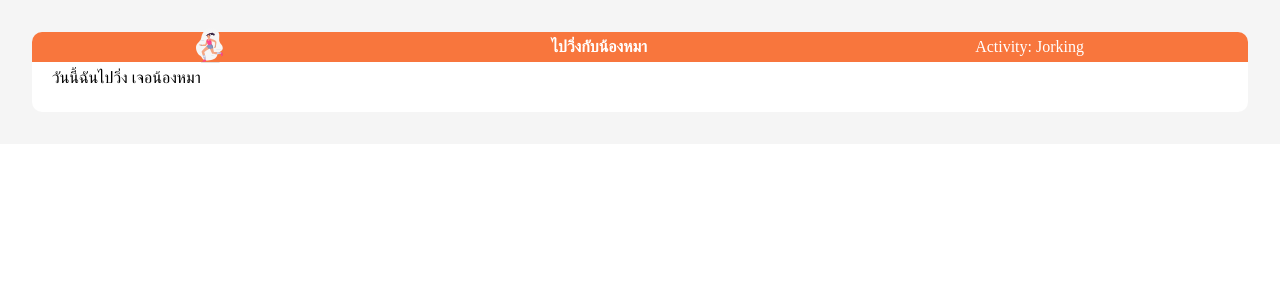
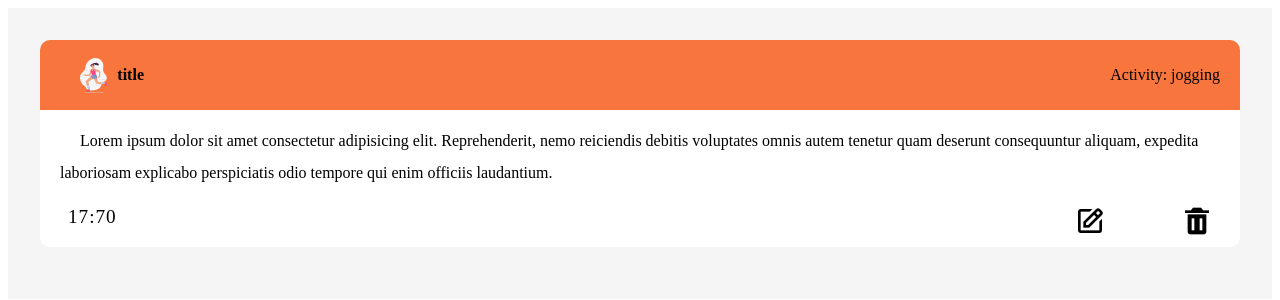
Before and after one commit to dDoraemoNb/finalProject.github.io, a React (Vite) app: page / in a window 1280 px wide. Shown: the top 300 px of the page. Built offline with nearby package versions, Linux system fonts and the light colour scheme.

Commit message:
add edit and delete btn

```diff
--- a/index.html
+++ b/index.html
@@ -3,6 +3,7 @@
   <head>
     <meta charset="UTF-8" />
     <link rel="icon" type="image/svg+xml" href="/vite.svg" />
+    <link href='https://unpkg.com/boxicons@2.1.2/css/boxicons.min.css' rel='stylesheet'>
     <meta name="viewport" content="width=device-width, initial-scale=1.0" />
     <title>Vite + React</title>
   </head>
--- a/src/Components/ActivitiesList/ActivitiesList.css
+++ b/src/Components/ActivitiesList/ActivitiesList.css
@@ -1,9 +1,16 @@
-* {
-    margin: 0;
-    padding: 0;
-    box-sizing: border-box;
-    display: center;
+.title{
+    display: flex;
+    align-items: center;
+    gap: 10px;
 
+    padding: 20px;
+    display: flex;
+    justify-content: space-between;
+    background-color: #F8763D;
+    height: 30px;
+    border-top-left-radius: 10px;
+    border-top-right-radius: 10px;
+    align-items: center;
 }
 
 .activities-list {
@@ -11,14 +18,15 @@
     align-items: center;
 }
 
-img {
+.title img {
     height: 35px;
     align-items: left;
 }
 
 .activities-title {
+    padding: 20px;
     display: flex;
-    justify-content: space-around;
+    justify-content: space-between;
     background-color: #F8763D;
     height: 30px;
     border-top-left-radius: 10px;
@@ -26,23 +34,91 @@ img {
     align-items: center;
 }
 
-h4.activities-list-title {
+.activities-list-title h4 {
     color: white;
     align-items: left;
 }
 
-p.activity-type {
+.activity-type p {
     color: white;
     align-items: right;
+    font-size: 1em;
 }
 
 .activities-description {
-    display: flex-start;
-    height: 50px;
+    display: block;
+    min-height: 50px;
+    max-width: 100%;
     background-color: white;
     border-bottom-left-radius: 10px;
     border-bottom-right-radius: 10px;
-    align-items: center;
     text-indent: 20px;
     line-height: 2;
 }
+
+.activities-description p {
+    margin: 0;
+    padding: 15px 20px 0px 20px;
+}
+
+.activities-list-form {
+    margin-bottom: 20px;
+}
+
+.activities-description .bx {
+    font-size: 2rem;
+
+    padding-right: 10px;
+    color: black;
+}
+
+/* Footer*/
+.activities-footer {
+    color: black;
+    margin: 0 auto;
+    padding-bottom: .125rem;
+    width: 100%;
+}
+
+.activities-footer ul {
+    list-style: none;
+    display: flex;
+    flex: row wrap;
+    justify-content: flex-end;
+    padding-left: 0;
+}
+
+.activities-footer li:first-child {
+    margin-right: auto;
+}
+
+.activities-footer li+li {
+    margin-left: .5rem;
+}
+
+.activities-footer li {
+    color: black;
+    font-size: 1.2rem;
+    height: 1.5rem;
+    letter-spacing: 1px;
+    line-height: 1.5rem;
+    text-align: center;
+    text-transform: uppercase;
+    position: relative;
+    white-space: nowrap;
+
+    /* & a {
+        color: lighten(#333, 40%);
+    } */
+}
+
+.description-btn {
+    margin-right: 1rem;
+    color: black;
+}
+
+.activities-list-description {
+
+    border-radius: 3px;
+    padding: 0 .5rem;
+}
--- a/src/Components/ActivitiesList/ActivitiesList.jsx
+++ b/src/Components/ActivitiesList/ActivitiesList.jsx
@@ -4,27 +4,44 @@ import './ActivitiesList.css';
 
 export const ActivitiesList = () => {
     return (
-        <div class="activities-list">
-            <div class="activities-list-form">
-                <div class="activities-title">
+        <div className="activities-list-form">
+            <div className="activities-title">
+                <div className='title'>
+                    <img src="/public/activities_images/010.svg" />
                     <div>
-                    <img src='/public/activities_images/010.svg' />
-                    </div><div>
-                    <h4 class="activities-list-title">
-                        ไปวิ่งกับน้องหมา
+                        <h4 className="activities-list-title">
+                            title
                         </h4>
                     </div>
+                </div>
                 <div>
-                    <p class="activity-type">Activity: Jorking</p>
+                    <p className="activity-type">Activity: jogging</p>
                 </div>
             </div>
-                <div class="activities-description">
-                    <p class="activities-list-description">
-                        วันนี้ฉันไปวิ่ง เจอน้องหมา
+            <div className="activities-description">
+
+                <p className="activities-list-description">
+                    Lorem ipsum dolor sit amet consectetur adipisicing elit. Reprehenderit, nemo reiciendis debitis voluptates omnis autem tenetur quam deserunt consequuntur aliquam, expedita laboriosam explicabo perspiciatis odio tempore qui enim officiis laudantium.
                 </p>
+                <div class="activities-footer">
+                <ul>
+                    <li class='activities-list-description'>17:70</li>
+                    <li class='description-btn'><a href="#"><i class='bx bx-edit'></i></a></li>
+                    <li class='description-btn'><a href="#"><i class='bx bxs-trash' ></i></a></li>
+                </ul>
             </div>
             </div>
+
+            {/* <div class="activities-footer">
+                <ul>
+                    <li class='activities-list-description'>17:70</li>
+                    <li class='description-btn'><a href="#"><i class='bx bx-edit'></i></a></li>
+                    <li class='description-btn'><a href="#"><i class='bx bxs-trash' ></i></a></li>
+                </ul>
+            </div> */}
+
             </div>
+
             );
 }
 
```
Lines whose indentation alone changed are shown as unchanged.
